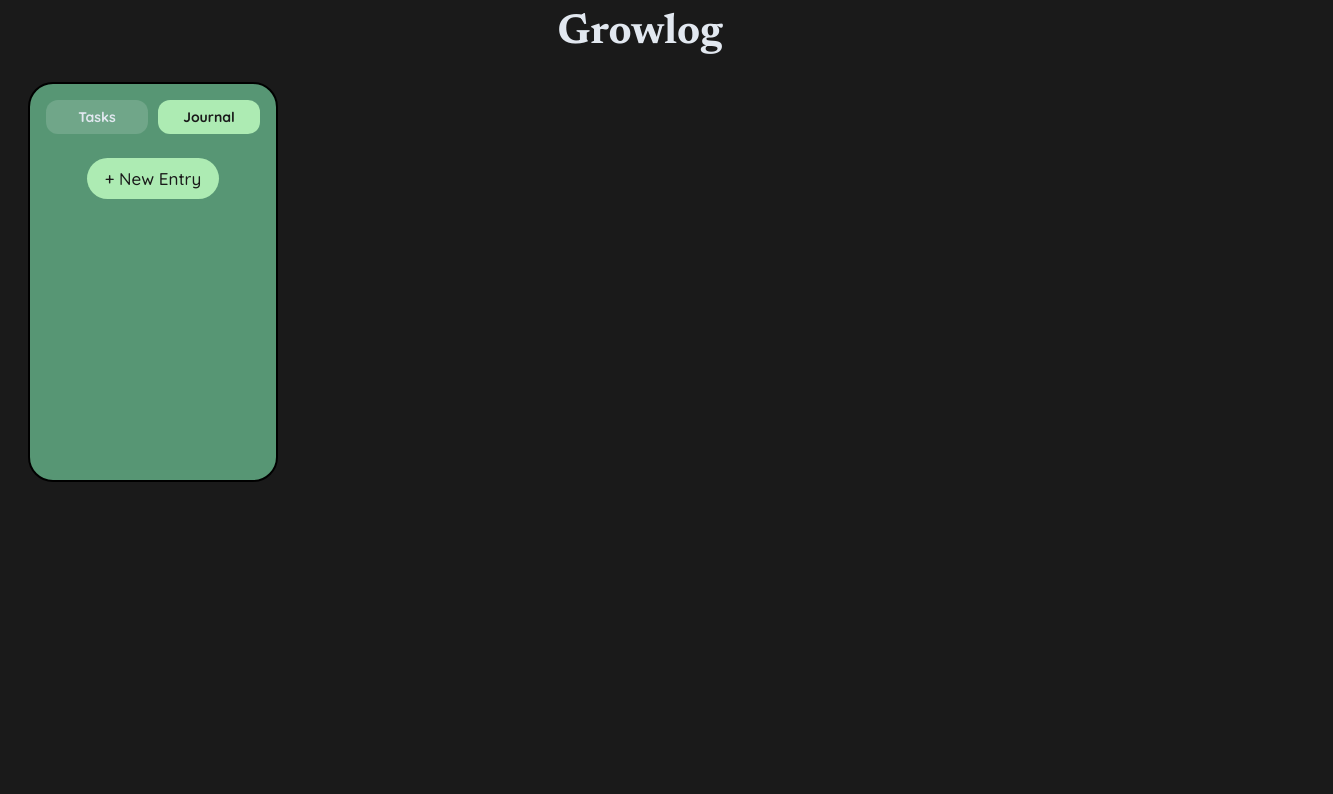
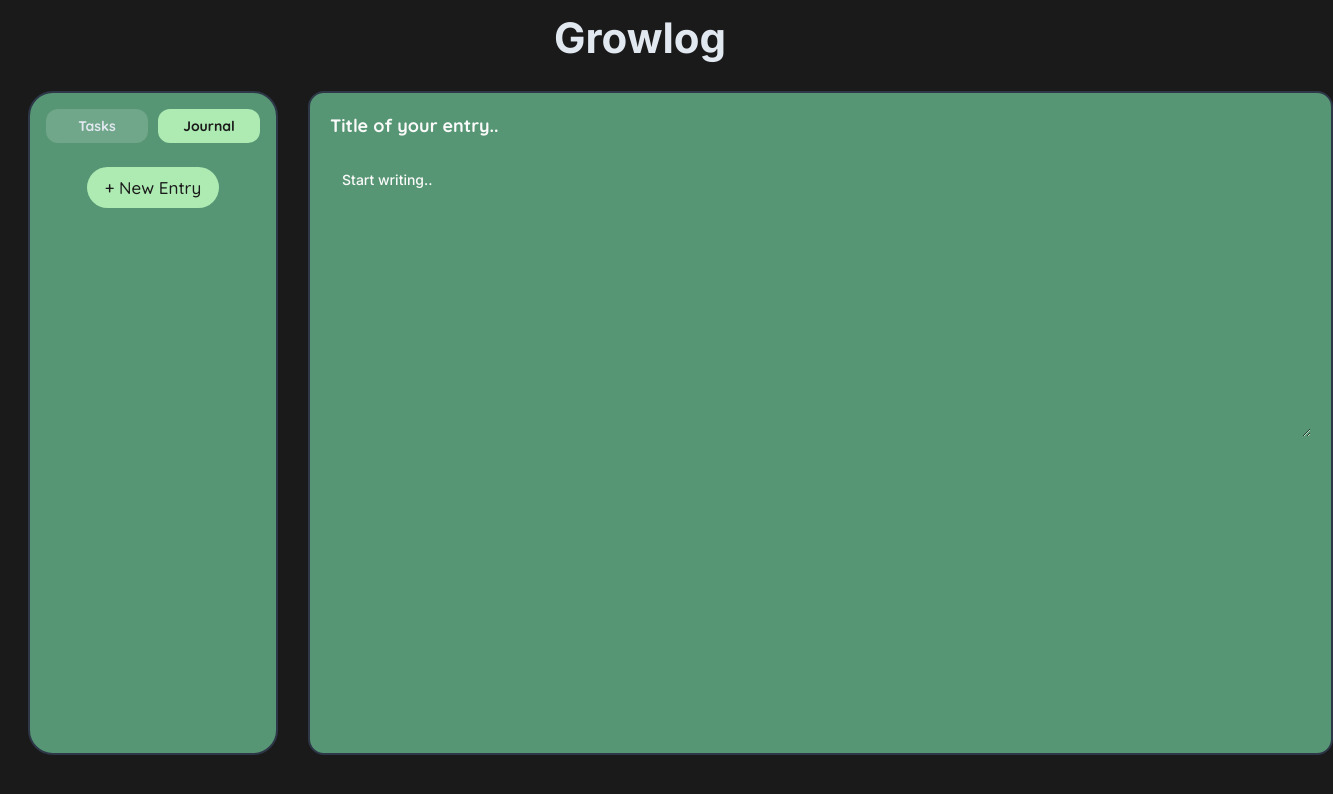
Before and after one commit to Dashcool122/Growlog, a plain HTML site: page index.html in a window 1280 px wide. Both pictures are taken after a click on the button "Journal". Shown: the whole page, 1333 px wide, since content can reach past the window. Drawn offline with Linux system fonts and the light colour scheme.

Commit message:
Made aesthetic changes and changed sizes of sidebar and journal box

```diff
--- a/index.html
+++ b/index.html
@@ -22,7 +22,6 @@
                 <button id="journal-tab-btn" class="nav-tab-button">Journal</button>
             </div>
 
-
             <div id="tasks-sidebar" class="left">
                 <button id="addtaskbtn" class="basic-buttons">+ Add New Task</button>
                 <div id="inputbox" class="card hidden">
@@ -34,25 +33,18 @@
                 </div>
             </div>
 
-
             <div id="journal-sidebar" class="left hidden">
                 <button id="addentrybtn" class="basic-buttons">+ New Entry</button>
             </div>
         </div>
 
         <div id="tasks-view" class="tasks-board">
-    <div id="ongoing-section" class="hidden">
-        <h3 class="section-title">Ongoing Tasks</h3>
             <div id="tasklist"></div>
-    </div>
-
             <div id="completed-section" class="hidden">
                 <h3 class="section-title">Completed Tasks</h3>
                 <div id="completedlist"></div>
             </div>
         </div>
-
-        <div id="completed-section" class="hidden">
 
         <div id="journal-view" class="journal-board hidden">
             <div class="journal-card">
--- a/style.css
+++ b/style.css
@@ -67,10 +67,10 @@ body {
 /* Sidebar Styles */
 #box {
     width: 250px;
-    min-height: 400px;
+    height: 664px;
     background-color: #579674;
     border-radius: 25px;
-    border: 2px solid;
+    border: 2px solid #2D3748;
     animation: lefteaseIn 1s;
     box-sizing: border-box;
 }
@@ -87,7 +87,7 @@ body {
     margin-top: 12px;
     font-size: 42px;
     color: #E2E8F0;
-    font-family: 'Newsreader', serif;
+    font-family: 'Inter', sans-serif;
     animation: bounceIn 0.8s;
 }
 
@@ -336,9 +336,11 @@ body {
 }
 
 .journal-card {
-    background-color: white;
+    width: 1025px;
+    height: 664px;
+    background-color: #579674;
     border-radius: 16px;
-    border: 1px solid #d1d5db;
+    border: 2px solid #2D3748;
     padding: 20px;
     display: flex;
     flex-direction: column;
@@ -347,34 +349,45 @@ body {
 }
 
 .journal-title-input {
+    background-color: #579674;
     width: 100%;
     font-size: 18px;
     font-weight: 700;
     font-family: 'Newsreader', serif;
     border: none;
-    border-bottom: 2px solid #e5e7eb;
+    border-radius: 10px;
     padding: 6px 0;
     outline: none;
     box-sizing: border-box;
+    color: #FAFAFA;
 }
 
-.journal-title-input:focus {
-    border-bottom-color: #579674;
+.journal-title-input::placeholder{
+    font-weight: 900;
+    color: #FAFAFA;
+    font-family: 'Quicksand', sans-serif;
+}
+
+.journal-textarea::placeholder{
+    font-weight: 500;
+    color: #FAFAFA;
+    font-family: 'Quicksand' sans-serif;
 }
 
 .journal-textarea {
     width: 100%;
     height: 280px;
     resize: vertical;
-    border: 1px solid #e5e7eb;
+    background-color: #579674;
     border-radius: 10px;
+    border: none;
     padding: 12px;
     font-size: 14px;
     font-family: 'Inter', sans-serif;
     line-height: 1.6;
     outline: none;
-    background-color: #f9fafb;
     box-sizing: border-box;
+    color: #FAFAFA;
 }
 
 #addtaskbtn,
```
Lines whose indentation alone changed are shown as unchanged.
